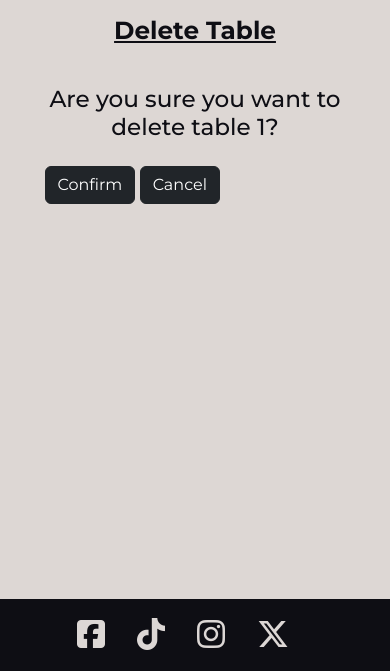
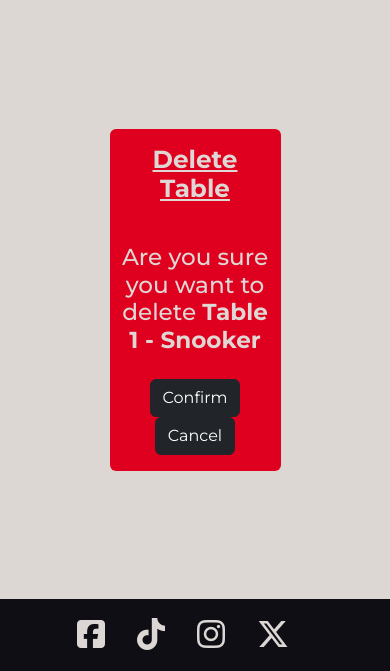
Before and after one commit to stephenbeese/snooker-hall-booking-system-2, a Django app: page /tables/delete_table/5/ in a window 390 px wide. Shown: the part 173-844 px from the top of the page. Run offline with Django 5.2, Linux system fonts and the light colour scheme; data comes from the database, SQL or seed files in the repository; both versions use the stored data as it was after the commit; some libraries are stand-ins or nearby versions.

```diff
--- a/snookerhall/requirements.txt
+++ b/snookerhall/requirements.txt
@@ -3,7 +3,9 @@ crispy-bootstrap5==2024.2
 Django==5.0.1
 django-allauth==0.63.3
 django-crispy-forms==2.2
+django-phonenumber-field==8.0.0
 djangorestframework==3.14.0
+phonenumbers==8.13.42
 pillow==10.3.0
 pytz==2023.4
 sqlparse==0.4.4
--- a/snookerhall/tables/templates/tables/delete_table.html
+++ b/snookerhall/tables/templates/tables/delete_table.html
@@ -5,11 +5,18 @@
 
 
 {% block content %}
+<div class="container-fluid primary-colour primary-text-colour d-flex flex-column justify-content-center align-items-center h-100">
+  <div class="row w-50 mx-auto secondary-colour secondary-text-colour rounded">
+    <div class="col-12">
       <h2 class="text-center py-3 text-decoration-underline fw-bold">Delete Table</h2>
-<h3 class="text-center py-3">Are you sure you want to delete table {{ table.table_number }}?</h3>
-
-<div class="row justify-content-evenly pb-3">
-  <div class="col-10">
+    </div>
+    <div class="col-12">
+      <h3 class="text-center py-3">
+        Are you sure you want to delete
+        <span class="fw-bold">Table {{ table.table_number }} - {{ table.table_type }}</span>
+      </h3>
+    </div>
+    <div class="col-12 text-center mb-3">
       <form method="post">
         {% csrf_token %}
         <button class="btn btn-dark" type="submit">Confirm</button>
@@ -17,4 +24,5 @@
       </form>
     </div>
   </div>
+</div>
 {% endblock %}
```
Also changed, not shown: snookerhall/db.sqlite3, 1 other file. Lines whose indentation alone changed are shown as unchanged.
